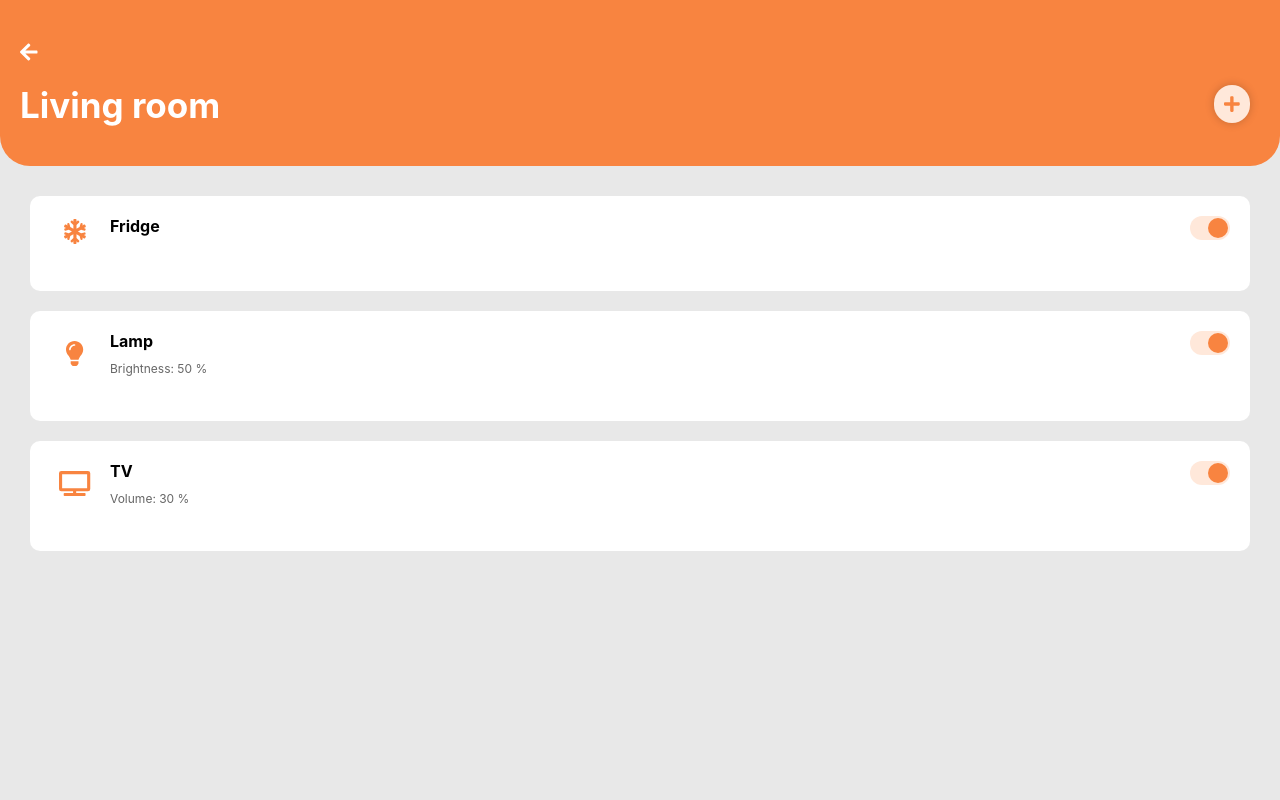
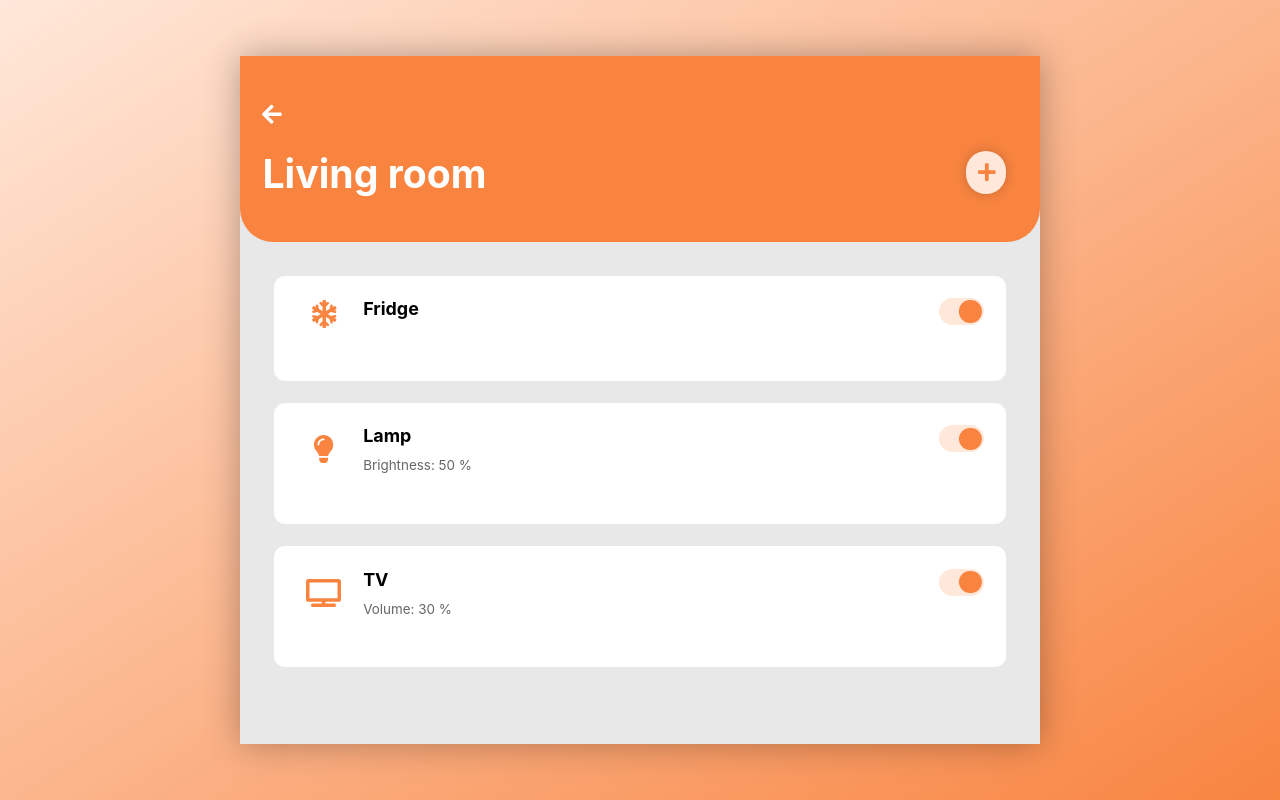
Before and after one commit to OlgaMilczek/move-closer-recruitment, a React (Create React App) app in the folder smart-home/: page /move-closer-recruitment/room/0 in a window 1280 px wide. Built offline with nearby package versions, Linux system fonts and the light colour scheme.

Commit message:
Add som css media queries for better support of larger devices

```diff
--- a/smart-home/src/components/RoomPage.css
+++ b/smart-home/src/components/RoomPage.css
@@ -1,6 +1,12 @@
 .room-page {
   background-color: var(--color-light-gray);
   min-height: 100vh;
+}
+
+@media only screen and (min-width: 900px) {
+  .room-page {
+    min-height: calc(100vh - 5rem - 5rem);
+  }
 }
 
 .room-page__header {
--- a/smart-home/src/index.css
+++ b/smart-home/src/index.css
@@ -31,3 +31,23 @@ body {
     sans-serif;
   background-color: var(--color-primary);
 }
+
+@media only screen and (min-width: 900px) {
+  html {
+    font-size: 70%;
+  }
+
+  body {
+    background: linear-gradient(to right bottom, var(--color-primary-light), var(--color-primary));
+  }
+
+  #root {
+    max-width: 800px;
+    margin: auto;
+    min-height: calc(100vh - 5rem - 5rem);
+    margin-top: 5rem;
+    margin-bottom: 5rem;
+    box-shadow: 0 0 3rem rgba(0, 0, 0, .3);
+    background-color: var(--color-primary);
+  }
+}
```
Also changed, not shown: 2 other files (tests, documents, lock files or other folders).
